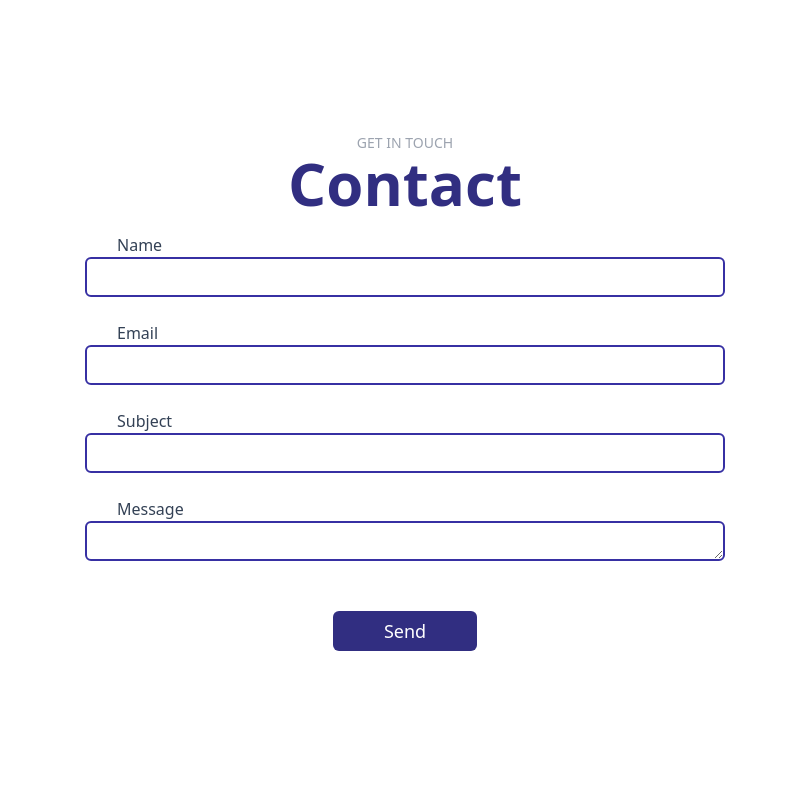
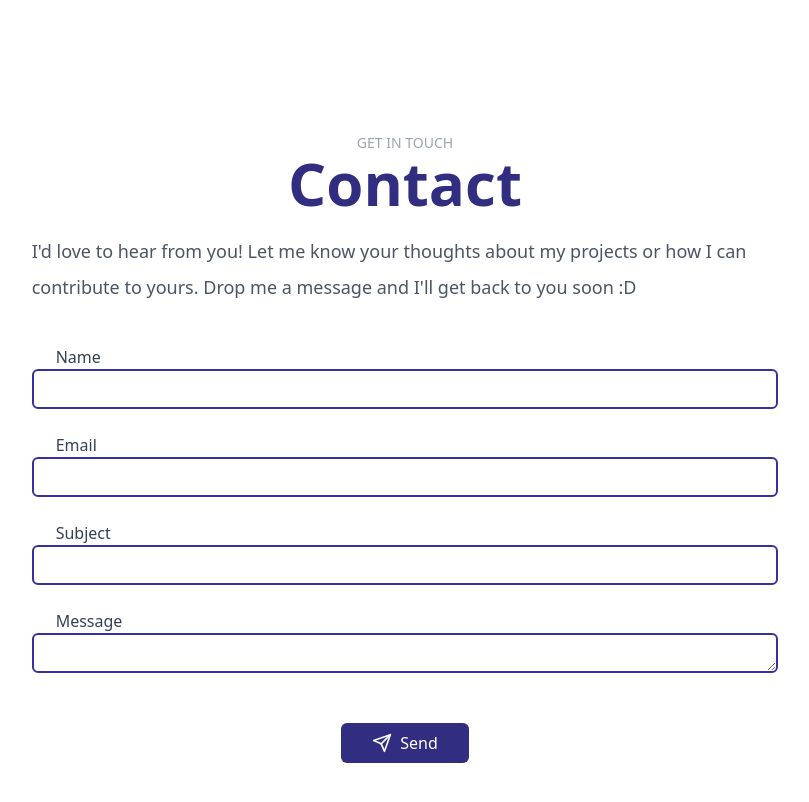
Before and after one commit to nicollegann/portfolio, a Next.js app: page / in a window 1280 px wide. Shown: the part 1960-2762 px from the top of the page, without its empty margins (235-1044 px from the left). Built offline with nearby package versions, Linux system fonts and the light colour scheme.

Commit message:
Fix styling

```diff
--- a/pages/AboutMe.js
+++ b/pages/AboutMe.js
@@ -8,8 +8,8 @@ function AboutMe() {
     return (
         <Element id='about' name='about'>
             <div className='w-3/4 mx-auto my-36 flex flex-col justify-center items-center'>
-                <p className='text-sm uppercase text-gray-400'>values and passion</p>
-                <h1 className='text-indigo-900 text-6xl font-bold text-center'>About Me</h1>
+                <p className='text-sm uppercase text-gray-400 select-none'>values and passion</p>
+                <h1 className='text-indigo-900 text-6xl font-bold text-center select-none'>About Me</h1>
 
                 <div className='w-full'>
                     {/* for medium and small screens*/}
--- a/pages/Contact.js
+++ b/pages/Contact.js
@@ -1,5 +1,6 @@
 import React, { useState } from 'react';
 import { Element } from 'react-scroll';
+import { FiSend } from 'react-icons/fi';
 
 function Contact() {
     const [name, setName] = useState('');
@@ -80,15 +81,20 @@ function Contact() {
     return (
         <Element id='contact' name='contact'>
             <div>
-                <div className='w-1/2 mx-auto my-36 flex flex-col justify-center items-center'>
-                    <p className='text-sm uppercase text-gray-400'>Get in Touch</p>
-                    <h1 className='text-indigo-900 text-6xl font-bold text-center'>Contact</h1>
+                <div className='sm:w-3/4 md:w-7/12 mx-auto mt-36 mb-32 flex flex-col justify-center items-center'>
+                    <p className='text-sm uppercase text-gray-400 select-none'>Get in Touch</p>
+                    <h1 className='text-indigo-900 text-6xl font-bold text-center mb-5 select-none'>Contact</h1>
+                    <p className='text-lg mb-5 leading-loose text-gray-600'>
+                        I'd love to hear from you!
+                        Let me know your thoughts about my projects or how I can contribute to yours.
+                        Drop me a message and I'll get back to you soon :D
+                    </p>
 
                     <div className='flex flex-col w-full my-5 justify-center text-center'>
                         <form>
                             <div className='w-full mb-6'>
                                 <label htmlFor='name' className='block'>
-                                    <span className='block text-left pl-8 text-md font-medium text-slate-700'>Name</span>
+                                    <span className='contact-label'>Name</span>
                                 </label>
                                 <input
                                     type='text'
@@ -99,13 +105,13 @@ function Contact() {
                                     onChange={(e) => {setName(e.target.value)}}
                                 />
                                 {errors.name && (
-                                <p className="text-red-500 text-left text-sm">Name cannot be empty.</p>
+                                <p className="contact-error">Name cannot be empty.</p>
                                 )}
                             </div>
 
                             <div className='w-full mb-6'>
                                 <label htmlFor='email' className='block'>
-                                    <span className='block text-left pl-8 text-md font-medium text-slate-700'>Email</span>
+                                    <span className='contact-label'>Email</span>
                                 </label>
                                 <input
                                     type='text'
@@ -116,13 +122,13 @@ function Contact() {
                                     onChange={(e) => {setEmail(e.target.value)}}
                                 />
                                 {errors.email && (
-                                    <p className="text-red-500 text-left text-sm">Email cannot be empty.</p>
+                                    <p className="contact-error">Email cannot be empty.</p>
                                 )}
                             </div>
 
                             <div className='w-full mb-6'>
                                 <label htmlFor='subject' className='block'>
-                                    <span className='block text-left pl-8 text-md font-medium text-slate-700'>Subject</span>
+                                    <span className='contact-label'>Subject</span>
                                 </label>
                                 <input
                                     type='text'
@@ -132,13 +138,13 @@ function Contact() {
                                     onChange={(e) => {setSubject(e.target.value)}}
                                 />
                                 {errors.subject && (
-                                    <p className="text-red-500 text-left text-sm">Subject cannot be empty.</p>
+                                    <p className="contact-error">Subject cannot be empty.</p>
                                 )}
                             </div>
 
                             <div className='w-full mb-6'>
                                 <label htmlFor='message' className='block'>
-                                    <span className='block text-left pl-8 text-md font-medium text-slate-700'>Message</span>
+                                    <span className='contact-label'>Message</span>
                                 </label>
                                 <textarea
                                     name='message'
@@ -147,24 +153,27 @@ function Contact() {
                                     onChange={(e) => {setMessage(e.target.value)}}
                                 />
                                 {errors.message && (
-                                    <p className="text-red-500 text-left text-sm">Message body cannot be empty.</p>
+                                    <p className="contact-error">Message body cannot be empty.</p>
                                 )}
                             </div>
                             <button
                                 type='submit'
-                                className='rounded-md mt-5 text-lg w-36 h-10 bg-indigo-900 text-white'
+                                className='font-medium rounded-md mt-5 w-32 h-10 bg-indigo-900 text-white hover:bg-indigo-800'
                                 onClick={handleSubmit}
                             >
-                                {buttonText}
+                                <div className='flex justify-center'>
+                                    <FiSend className='w-5 h-5 text-gray-50 mr-2 my-auto' />
+                                    {buttonText}
+                                </div>
                             </button>
                         </form>
                         {showSuccessMessage  &&
-                            <div className='p-4 mt-4 text-sm text-green-700 bg-green-100 rounded-lg'>
+                            <div className='p-2 mt-4 text-teal-800 bg-teal-100 rounded-lg'>
                                 Message sent successfully!
                             </div>
                         }
                         {showFailureMessage &&
-                            <div className='p-4 mt-4 text-sm text-red-700 bg-red-100 rounded-lg dark:bg-red-200'>
+                            <div className='p-2 mt-4 text-red-800 bg-red-100 rounded-lg'>
                                 Error sending message. Please try again in a while!
                             </div>
                         }
--- a/pages/Projects.js
+++ b/pages/Projects.js
@@ -7,8 +7,8 @@ function Projects() {
     return (
         <Element id='projects' name='projects'>
             <div className='w-full my-36 flex flex-col justify-center items-center'>
-                <p className='text-sm uppercase text-gray-400'>My key projects</p>
-                <h1 className='text-indigo-900 text-6xl font-bold text-center'>Projects</h1>
+                <p className='text-sm uppercase text-gray-400 select-none'>My key projects</p>
+                <h1 className='text-indigo-900 text-6xl font-bold text-center select-none'>Projects</h1>
                 <div className='md:flex sm:flex-col md:flex-row justify-center items-center gap-10 mt-10'>
                     <div className='rounded w-80 h-60 shadow-xl relative sm:mb-10'>
                         <Image
--- a/styles/globals.css
+++ b/styles/globals.css
@@ -3,6 +3,17 @@
 @tailwind utilities;
 
 @layer components {
+    .nav-link {
+        @apply cursor-pointer font-semibold hover:text-indigo-600 px-3 py-2
+    }
+    .nav-link-mobile {
+        @apply cursor-pointer hover:bg-blue-600 text-black hover:text-white block px-3 py-2 rounded-md text-base font-medium
+    }
+
+    .hero-icons {
+        @apply w-10 h-10 text-gray-500 hover:text-indigo-800 cursor-pointer mr-10
+    }
+
     .icon {
         @apply w-10 h-10 bg-gray-100 text-gray-600 m-3 p-1 shadow-xl rounded-md
     }
@@ -12,10 +23,14 @@
     .icon-label-set {
         @apply flex justify-center items-center cursor-pointer
     }
-    .hero-icons {
-        @apply w-10 h-10 text-gray-500 hover:text-indigo-800 cursor-pointer mr-10
+
+    .contact-label {
+        @apply block text-left pl-6 font-medium text-slate-700
     }
     .contact-field {
-        @apply w-full rounded-md text-gray-800 text-base pl-8 outline-none border-2 border-indigo-800 h-10
+        @apply w-full h-10 rounded-md text-gray-800 text-base pl-6 border-2 border-indigo-800 focus:outline-indigo-700
+    }
+    .contact-error {
+        @apply text-red-500 pl-2 text-left text-sm
     }
 }
```
Also changed, not shown: components/Navbar.js (+13 -9 lines).
